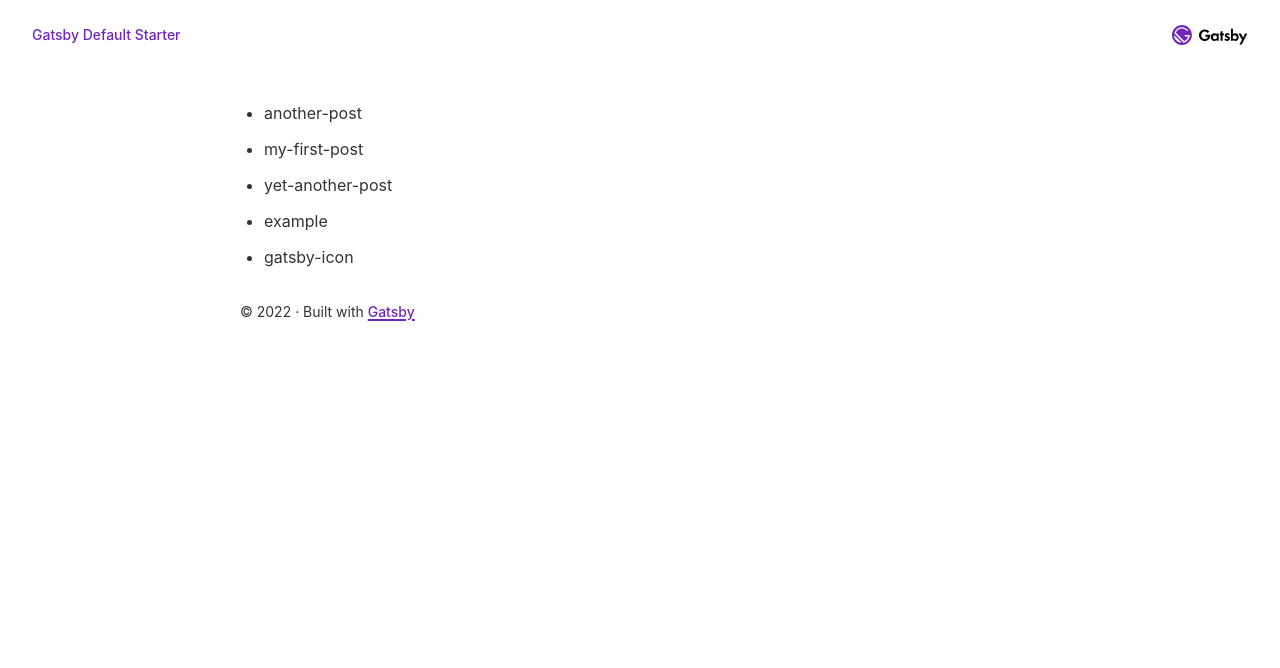
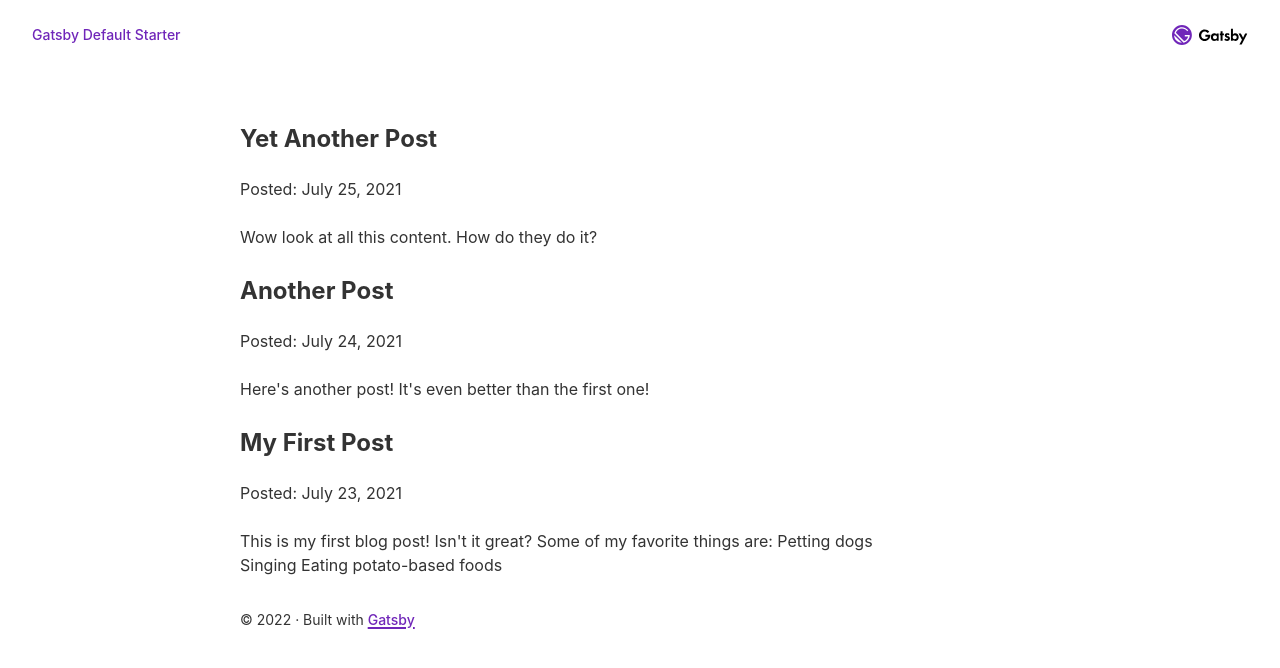
Before and after one commit to mat-hag/gatsby-starter-default, a Gatsby site: page /blog in a window 1280 px wide. Built offline with nearby package versions, Linux system fonts and the light colour scheme; Gatsby itself is replaced by a stand-in of ours.

Commit message:
read mdx and display all posts from /blog directory in one page

```diff
--- a/blog/another-post.mdx
+++ b/blog/another-post.mdx
@@ -0,0 +1,7 @@
+---
+title: "Another Post"
+date: "2021-07-24"
+slug: "another-post"
+---
+
+Here's another post! It's even better than the first one!
--- a/blog/my-first-post.mdx
+++ b/blog/my-first-post.mdx
@@ -0,0 +1,13 @@
+---
+title: "My First Post"
+date: "2021-07-23"
+slug: "my-first-post"
+---
+
+This is my first blog post! Isn't it *great*?
+
+Some of my **favorite** things are:
+
+* Petting dogs
+* Singing
+* Eating potato-based foods
--- a/blog/yet-another-post.mdx
+++ b/blog/yet-another-post.mdx
@@ -0,0 +1,7 @@
+---
+title: "Yet Another Post"
+date: "2021-07-25"
+slug: "yet-another-post"
+---
+
+Wow look at all this content. How do they do it?
--- a/gatsby-config.js
+++ b/gatsby-config.js
@@ -47,5 +47,6 @@
         icon: `src/images/gatsby-icon.png`, // This path is relative to the root of the site.
       },
     },
+    "gatsby-plugin-mdx",
   ],
 }
--- a/package.json
+++ b/package.json
@@ -5,9 +5,11 @@
   "version": "0.1.0",
   "author": "Kyle Mathews <mathews.kyle@gmail.com>",
   "dependencies": {
+    "@mdx-js/react": "^2.1.5",
     "gatsby": "^5.2.0",
     "gatsby-plugin-image": "^3.2.0",
     "gatsby-plugin-manifest": "^5.2.0",
+    "gatsby-plugin-mdx": "^5.2.0",
     "gatsby-plugin-sass": "^6.2.0",
     "gatsby-plugin-sharp": "^5.2.0",
     "gatsby-source-filesystem": "^5.2.0",
--- a/src/pages/blog.js
+++ b/src/pages/blog.js
@@ -6,20 +6,34 @@
 const BlogPage = ({data}) => {
   return (
     <Layout pageTitle="My Blog Posts">
-      <ul>
-      {data.allFile.nodes.map(({name}) => <li>{name}</li>)}
-      </ul>
+
+      {data.allMdx.nodes.map((node) => <article key={node.id}>
+            <h2>{node.frontmatter.title}</h2>
+            <p>Posted: {node.frontmatter.date}</p>
+            <p>{node.excerpt}</p>
+          </article>)}
+
     </Layout>
   )
 }
 
 export const query = graphql`
   query {
-      allFile {
-        nodes {
-          name
+    allMdx(sort: { frontmatter: { date: DESC } }) {
+      nodes {
+        parent {
+          ... on File {
+            modifiedTime(formatString: "MMMM D, YYYY")
+          }
         }
+        frontmatter {
+          date(formatString: "MMMM D, YYYY")
+          title
+        }
+        id
+        excerpt
       }
+    }
   }
 `
 
```
Also changed, not shown: 1 other file.
